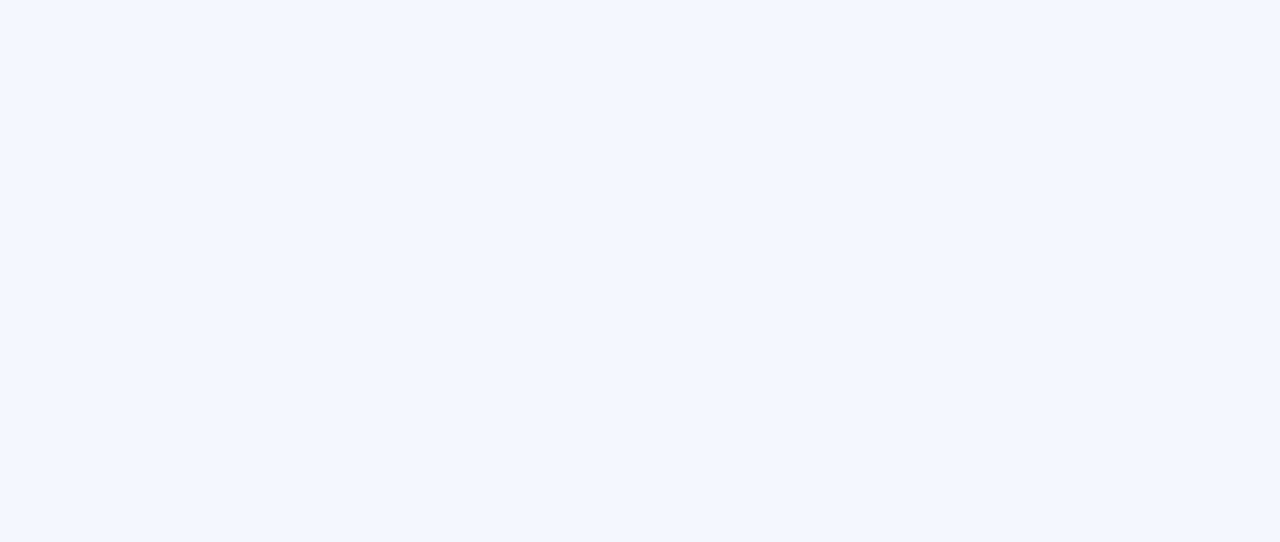
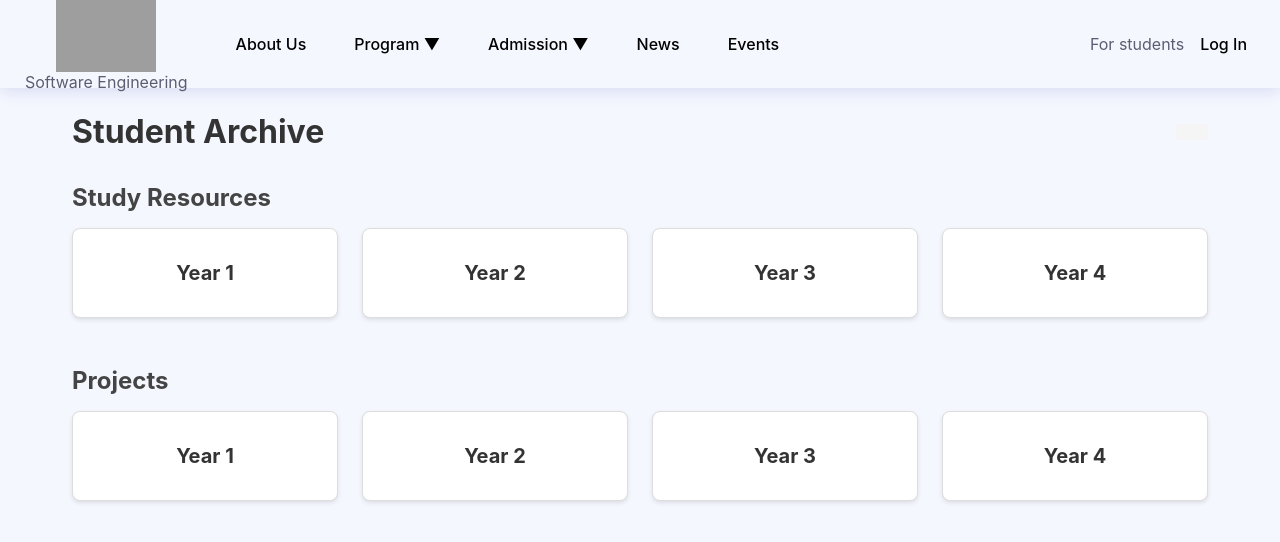
Before and after one commit to paddywej/SE-Resource, a React (Create React App) app: page /archive in a window 1280 px wide. Before the commit this address had no page. Shown: the top 542 px of the page. Built offline with nearby package versions, Linux system fonts and the light colour scheme; grey boxes are pictures that could not be loaded.

Commit message:
added archive page

```diff
--- a/src/App.js
+++ b/src/App.js
@@ -28,6 +28,7 @@ import File6 from "./pages/FileManagement/File6";
 import File7 from "./pages/FileManagement/File7";
 import File8 from "./pages/FileManagement/File8";
 import Login from "./components/Login/Login";
+import Archive from  "./pages/Archive/Archive"
 
 function App() {
   const [loggedIn, setLoggedIn] = useState(false);
@@ -77,6 +78,7 @@ function App() {
         <Route path="/file6" element={<File6 {...loginProps} />} />
         <Route path="/file7" element={<File7 {...loginProps} />} />
         <Route path="/file8" element={<File8 {...loginProps} />} />
+        <Route path="/archive" element={<Archive {...loginProps} />} />
       </Routes>
     </UserProvider>
   );
--- /dev/null
+++ b/src/pages/Archive/Archive.css
@@ -0,0 +1,86 @@
+.archive-container {
+    padding: 2rem;
+    max-width: 1200px;
+    margin: 80px auto 0;
+  }
+
+  .archive-header {
+    display: flex;
+    justify-content: space-between;
+    align-items: center;
+    margin-bottom: 2rem;
+  }
+
+  .archive-header h1 {
+    font-size: 2rem;
+    color: #333;
+  }
+
+  .user-info {
+    padding: 0.5rem 1rem;
+    background-color: #f5f5f5;
+    border-radius: 4px;
+  }
+
+  .resources-section,
+  .projects-section {
+    margin-bottom: 3rem;
+  }
+
+  .resources-section h2,
+  .projects-section h2 {
+    font-size: 1.5rem;
+    color: #444;
+    margin-bottom: 1rem;
+  }
+
+  .year-grid {
+    display: grid;
+    grid-template-columns: repeat(4, 1fr);
+    gap: 1.5rem;
+    margin-bottom: 2rem;
+  }
+
+  .year-card {
+    border: 1px solid #ddd;
+    border-radius: 8px;
+    padding: 2rem;
+    text-align: center;
+    cursor: pointer;
+    transition: all 0.3s ease;
+    background-color: white;
+    box-shadow: 0 2px 4px rgba(0,0,0,0.1);
+  }
+
+  .year-card:hover {
+    transform: translateY(-5px);
+    box-shadow: 0 4px 8px rgba(0,0,0,0.2);
+  }
+
+  .year-card h3 {
+    margin: 0;
+    font-size: 1.25rem;
+    color: #333;
+  }
+
+  @media (max-width: 768px) {
+    .year-grid {
+      grid-template-columns: repeat(2, 1fr);
+    }
+
+    .archive-container {
+      padding: 1rem;
+    }
+
+    .archive-header {
+      flex-direction: column;
+      text-align: center;
+      gap: 1rem;
+    }
+  }
+
+  @media (max-width: 480px) {
+    .year-grid {
+      grid-template-columns: 1fr;
+    }
+  }
--- a/src/pages/Archive/Archive.jsx
+++ b/src/pages/Archive/Archive.jsx
@@ -1 +1,70 @@
+import React from "react";
 import Navbar from "../../components/NavBar/NavBar";
+import "./Archive.css";
+
+const Archive = ({
+  loggedIn,
+  username,
+  showArchive,
+  setShowArchive,
+  handleLoginClick,
+  handleLogout
+}) => {
+  return (
+    <>
+      <Navbar
+        loggedIn={loggedIn}
+        username={username}
+        handleLoginClick={handleLoginClick}
+        handleLogout={handleLogout}
+        showArchive={showArchive}
+      />
+      <div className="archive-container">
+        <div className="archive-header">
+          <h1>Student Archive</h1>
+          <div className="user-info">
+            <span>{username}</span>
+          </div>
+        </div>
+
+        <section className="resources-section">
+          <h2>Study Resources</h2>
+          <div className="year-grid">
+            <div className="year-card" onClick={() => window.location.href="/archive/year1"}>
+              <h3>Year 1</h3>
+            </div>
+            <div className="year-card" onClick={() => window.location.href="/archive/year2"}>
+              <h3>Year 2</h3>
+            </div>
+            <div className="year-card" onClick={() => window.location.href="/archive/year3"}>
+              <h3>Year 3</h3>
+            </div>
+            <div className="year-card" onClick={() => window.location.href="/archive/year4"}>
+              <h3>Year 4</h3>
+            </div>
+          </div>
+        </section>
+
+        <section className="projects-section">
+          <h2>Projects</h2>
+          <div className="year-grid">
+            <div className="year-card" onClick={() => window.location.href="/projects/year1"}>
+              <h3>Year 1</h3>
+            </div>
+            <div className="year-card" onClick={() => window.location.href="/projects/year2"}>
+              <h3>Year 2</h3>
+            </div>
+            <div className="year-card" onClick={() => window.location.href="/projects/year3"}>
+              <h3>Year 3</h3>
+            </div>
+            <div className="year-card" onClick={() => window.location.href="/projects/year4"}>
+              <h3>Year 4</h3>
+            </div>
+          </div>
+        </section>
+      </div>
+    </>
+  );
+};
+
+export default Archive;
```
